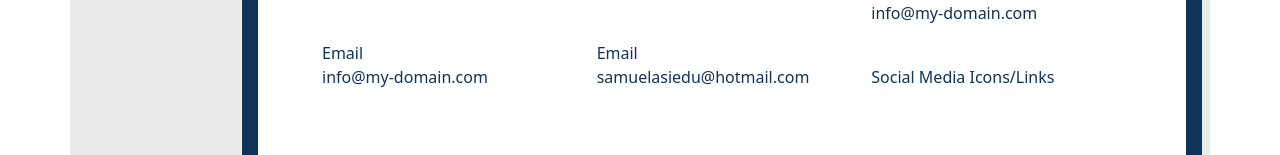
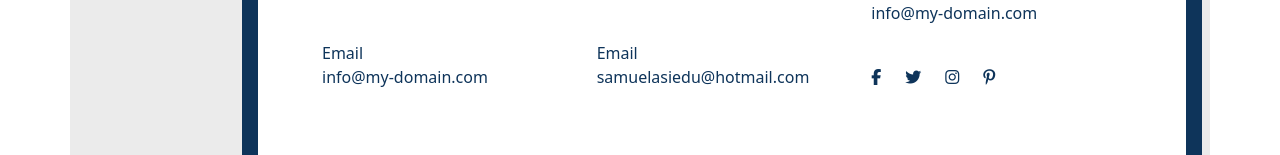
Before and after one commit to progressitech/globis-bookstore, a React (Create React App) app in the folder frontend/: page /contact in a window 1280 px wide. Shown: the part 493-648 px from the top of the page. Built offline with nearby package versions, Linux system fonts and the light colour scheme.

Commit message:
added social icons to Contact Form

```diff
--- a/frontend/src/ui/App.css
+++ b/frontend/src/ui/App.css
@@ -229,6 +229,10 @@ html {
   margin-top: 2.5rem;
 }
 
+.social-icons {
+    padding: .8rem;
+}
+
 #message {
   height: 8rem;
 }
@@ -249,6 +253,10 @@ input[type=text] {
 input[type=text]:hover {
     border-bottom: 2px solid var(--primary-color);
 }
+
+/* input:focus, textarea:focus, select:focus{
+    outline: none;
+} */
 
 #message[type=text] {
     background: transparent;
--- a/frontend/src/ui/Contact.js
+++ b/frontend/src/ui/Contact.js
@@ -57,7 +57,14 @@ export function Contact() {
                   Email <br /> info@my-domain.com
                 </p>
                 <br />
-                <p>Social Media Icons/Links</p>
+                <i className="fa-brands fa-facebook-f pe-4"></i>
+                    <a href=""></a>
+                <i className="fa-brands fa-twitter pe-4"></i>
+                    <a href=""></a>
+                <i className="fa-brands fa-instagram pe-4"></i>
+                    <a href=""></a>
+                <i className="fa-brands fa-pinterest-p"></i>
+                    <a href=""></a>
               </Col>
             </Row>
             <form
@@ -76,8 +83,7 @@ export function Contact() {
                       placeholder="Name"
                       className="form-control rounded-0"
                     />
-                    <label for="name" class="">
-                    </label>
+                    <label for="name" class=""></label>
                   </div>
                 </Col>
                 <Col md={6}>
@@ -89,8 +95,7 @@ export function Contact() {
                       placeholder="Email"
                       className="form-control rounded-0"
                     />
-                    <label for="email" class="">
-                    </label>
+                    <label for="email" class=""></label>
                   </div>
                 </Col>
               </Row>
```
